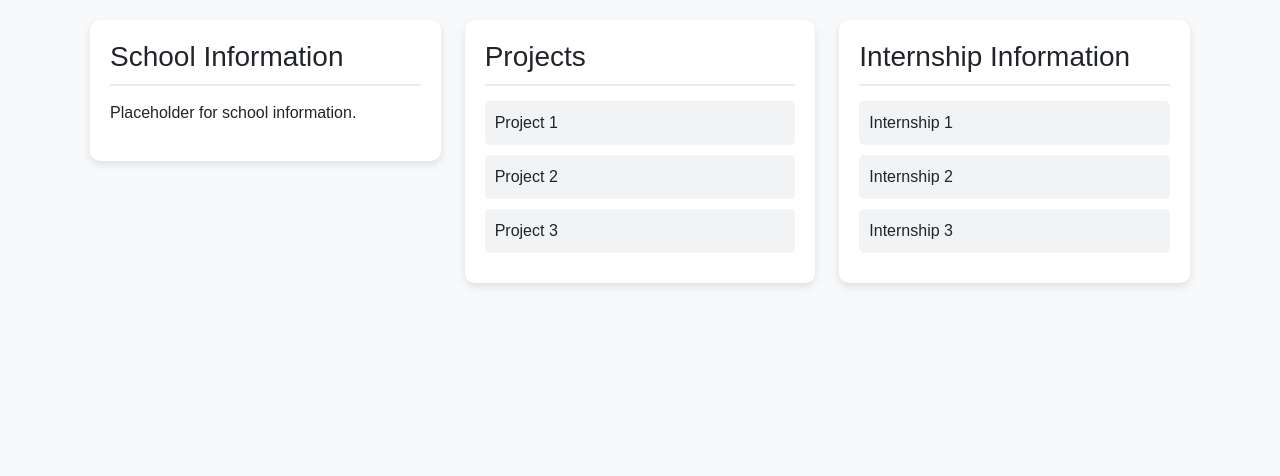
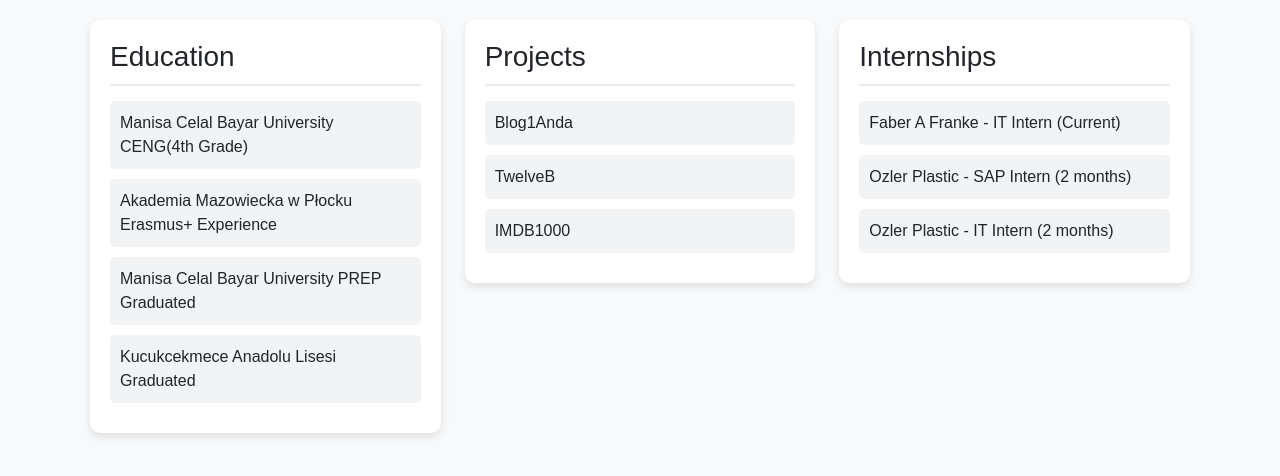
Before and after one commit to keremkaynk3/blog1anda, a Flask app: page /ptfy in a window 1280 px wide. Shown: the part 74-550 px from the top of the page. Run offline with Flask 3, Linux system fonts and the light colour scheme; data that the repository does not hold is empty.

Commit message:
Updates
Portfolio section updated and HEIC based error fixed.

```diff
--- a/templates/portfolio.html
+++ b/templates/portfolio.html
@@ -81,27 +81,32 @@
     <div class="row">
         <div class="col-md-4">
             <div class="section">
-                <h2 class="section-title">School Information</h2>
+                <h2 class="section-title">Education</h2>
                 <!-- School information goes here -->
-                <p>Placeholder for school information.</p>
+                <div class="project-item">Manisa Celal Bayar University     CENG(4th Grade)</div>
+                <div class="project-item">Akademia Mazowiecka w Płocku      Erasmus+ Experience</div>
+                <div class="project-item">Manisa Celal Bayar University PREP    Graduated</div>
+                <div class="project-item">Kucukcekmece Anadolu Lisesi   Graduated</div>
+
+            </div>
+        </div>
+
+        <div class="col-md-4">
+            <div class="section">
+                <h2 class="section-title">Projects</h2>
+                <!-- Project list goes here -->
+                <div class="project-item">Blog1Anda</div>
+                <div class="project-item">TwelveB</div>
+                <div class="project-item">IMDB1000</div>
             </div>
         </div>
         <div class="col-md-4">
             <div class="section">
-                <h2 class="section-title">Projects</h2>
-                <!-- Project list goes here -->
-                <div class="project-item">Project 1</div>
-                <div class="project-item">Project 2</div>
-                <div class="project-item">Project 3</div>
-            </div>
-        </div>
-        <div class="col-md-4">
-            <div class="section">
-                <h2 class="section-title">Internship Information</h2>
+                <h2 class="section-title">Internships</h2>
                 <!-- Internship information goes here -->
-                <div class="internship-item">Internship 1</div>
-                <div class="internship-item">Internship 2</div>
-                <div class="internship-item">Internship 3</div>
+                <div class="internship-item">Faber A Franke - IT Intern (Current)</div>
+                <div class="internship-item">Ozler Plastic - SAP Intern (2 months)</div>
+                <div class="internship-item">Ozler Plastic - IT Intern (2 months)</div>
             </div>
         </div>
     </div>
```
Also changed, not shown: static/alb.jpg (added), 3 other files.
